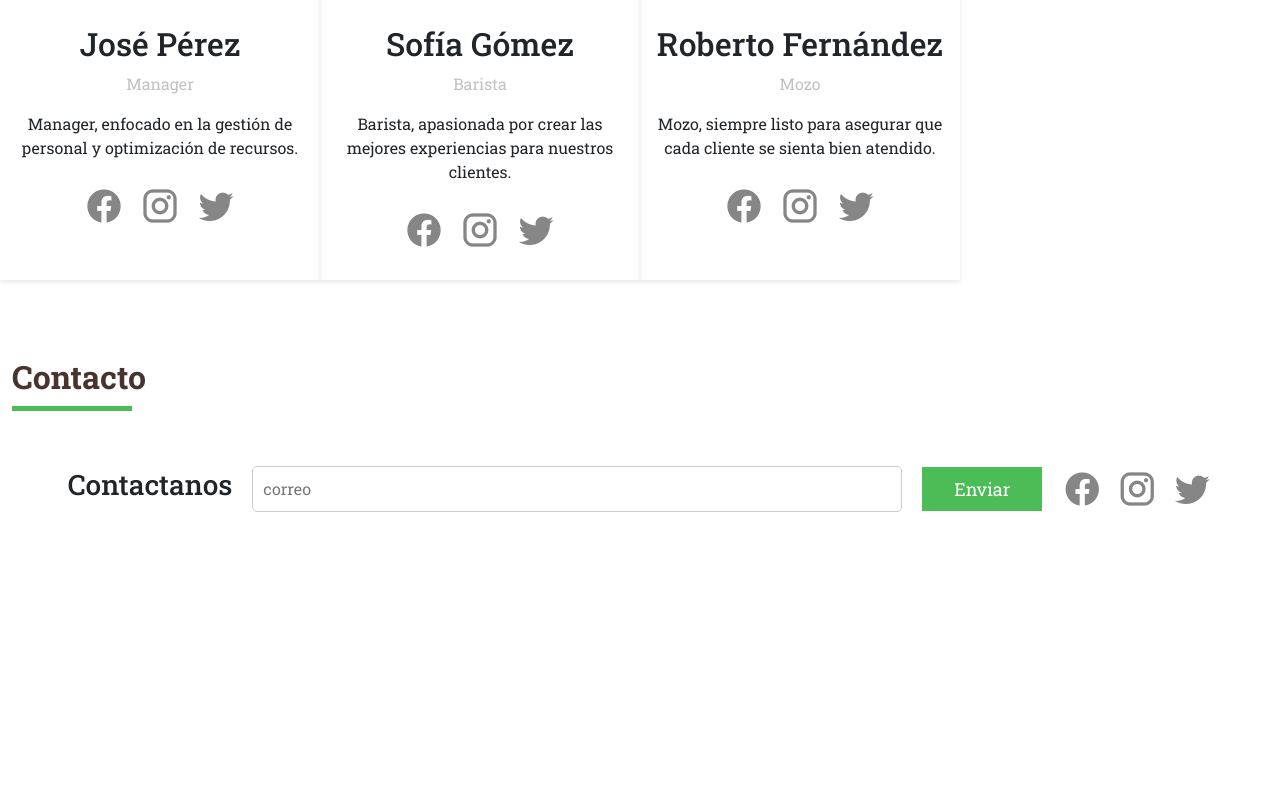
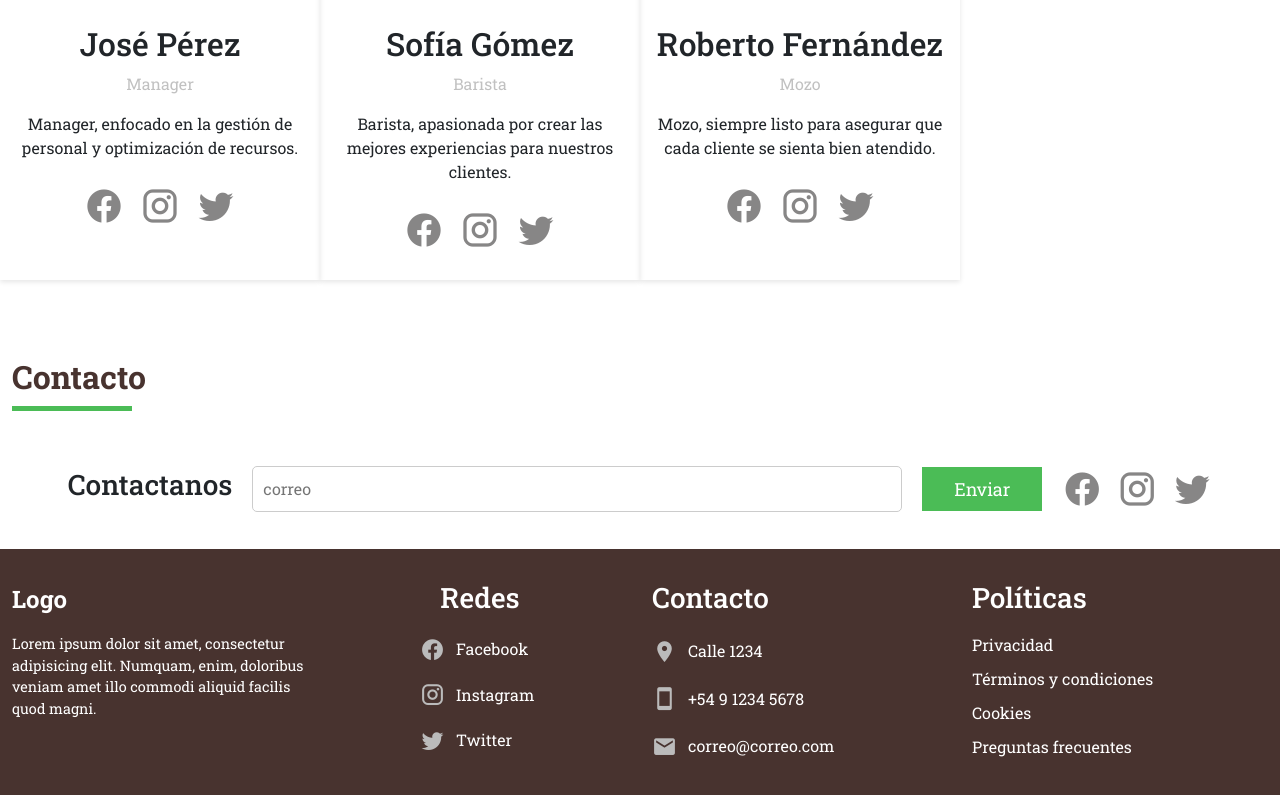
Before and after one commit to FacundoGabriel/cafe-v1, a React (Vite) app: page / in a window 1280 px wide. Shown: the part 2977-3772 px from the top of the page. Before the commit the page ends 3526 px from the top, so only its background shows below. Built offline with nearby package versions, Linux system fonts and the light colour scheme; a web font is replaced by a local one.

Commit message:
se realiza el footer, con diseño para distintos disposivitos

```diff
--- /dev/null
+++ b/src/components/footer/Footer.css
@@ -0,0 +1,103 @@
+.container-footer {
+    background-color: #48332F;
+    color: #fff;
+    padding: 2rem;
+  }
+
+  .footer-logo {
+    font-size: 1.5rem;
+    font-weight: bold;
+  }
+
+  .footer-description {
+    font-size: 0.9rem;
+    margin-top: 1rem;
+  }
+
+  .footer-social {
+    list-style: none;
+    padding-left: 0;
+  }
+
+  .footer-social li {
+    display: flex;
+    align-items: center;
+    margin-bottom: 0.5rem;
+  }
+
+  .footer-social li a{
+    display: flex;
+    align-items: center;
+    text-decoration: none;
+    color: #fff;
+    transition: color 0.5s ease;
+    min-width: 120px;
+    gap: 10px;
+  }
+
+  .footer-social i,
+  p i {
+    font-size: 25px;
+    color: #bbb;
+    margin-right: 1px;
+  }
+
+  .footer-social li a:hover,
+  .footer-social li a:hover i {
+    color: #4BBC56;
+  }
+
+  .footer-contacto {
+    text-align: left;
+  }
+
+  .footer-info {
+    width: 100%;
+    margin-left: 0;
+    padding-left: 10px;
+  }
+
+  .footer-info p {
+    width: 100%;
+    display: flex;
+    align-items: center;
+    gap: 10px;
+    text-align: left;
+    margin: 10px 0 0;
+
+  }
+
+  .politicas-info {
+    width: 100%;
+    margin-left: 0;
+    display: flex;
+    flex-direction: column;
+  }
+
+  .politicas-info p {
+    text-align: start;
+    margin: 10px 0 0;
+
+  }
+
+  .footer-politicas p a {
+    text-decoration: none;
+    color: #fff;
+    transition: color 0.5s ease;
+  }
+
+  .footer-politicas p a:hover {
+    color: #4BBC56;
+  }
+
+
+@media (max-width: 990){
+    .politicas-info p {
+        padding-left: 70px;
+    }
+
+    .footer-info p {
+        padding-left: 55px;
+    }
+
+}
--- /dev/null
+++ b/src/components/footer/Footer.jsx
@@ -0,0 +1,83 @@
+import "./Footer.css";
+
+export const Footer = () => {
+  return (
+    <div className="container-fluid container-footer">
+      <div className="row">
+        <div className="col-12 col-md-4 col-lg-3 mb-4 text-center text-lg-start">
+          <p className="footer-logo">Logo</p>
+          <p className="footer-description">
+            Lorem ipsum dolor sit amet, consectetur adipisicing elit. Numquam,
+            enim, doloribus veniam amet illo commodi aliquid facilis quod magni.
+          </p>
+        </div>
+
+        <div className="col-12 col-md-4 col-lg-3 mb-4 text-center">
+          <h3 className="mb-4 mb-md-3">Redes</h3>
+          <ul className="footer-social d-flex flex-column align-items-center">
+            <li>
+              <a
+                href="https://facebook.com"
+                target="_blank"
+                rel="noopener noreferrer"
+              >
+                <i className="mdi mdi-facebook"></i> Facebook
+              </a>
+            </li>
+            <li>
+              <a
+                href="https://instagram.com"
+                target="_blank"
+                rel="noopener noreferrer"
+              >
+                <i className="mdi mdi-instagram"></i> Instagram
+              </a>
+            </li>
+            <li>
+              <a
+                href="https://twitter.com"
+                target="_blank"
+                rel="noopener noreferrer"
+              >
+                <i className="mdi mdi-twitter"></i> Twitter
+              </a>
+            </li>
+          </ul>
+        </div>
+
+        <div className="col-12 col-md-4 col-lg-3 mb-4 footer-contacto text-center text-lg-start">
+          <h3 className="mb-2 ">Contacto</h3>
+          <div className="d-flex flex-column align-items-center justify-content-center footer-info ps-0">
+            <p>
+              <i className="mdi mdi-map-marker"></i> Calle 1234
+            </p>
+            <p>
+              <i className="mdi mdi-cellphone"></i> +54 9 1234 5678
+            </p>
+            <p>
+              <i className="mdi mdi-email"></i> correo@correo.com
+            </p>
+          </div>
+        </div>
+
+        <div className="col-12 col-md-4 col-lg-3 mb-4 footer-politicas text-center text-lg-start">
+          <h3>Políticas</h3>
+          <div className="politicas-info text-lg-start">
+            <p>
+              <a href="#">Privacidad</a>
+            </p>
+            <p>
+              <a href="#">Términos y condiciones</a>
+            </p>
+            <p>
+              <a href="#">Cookies</a>
+            </p>
+            <p>
+              <a href="#">Preguntas frecuentes</a>
+            </p>
+          </div>
+        </div>
+      </div>
+    </div>
+  );
+};
--- a/src/pages/HomePage.jsx
+++ b/src/pages/HomePage.jsx
@@ -9,6 +9,7 @@ import { Menu } from '../components/menu/Menu';
 import { Divisor } from '../components/divisor/Divisor';
 import { Nosotros } from '../components/nosotros/Nosotros';
 import { Contacto } from '../components/contacto/Contacto';
+import { Footer } from '../components/footer/Footer';
 
 
 export const HomePage = () => {
@@ -25,6 +26,7 @@ export const HomePage = () => {
         <Divisor/>
         <Nosotros/>
         <Contacto/>
+        <Footer/>
     </div>
   )
 }
```
